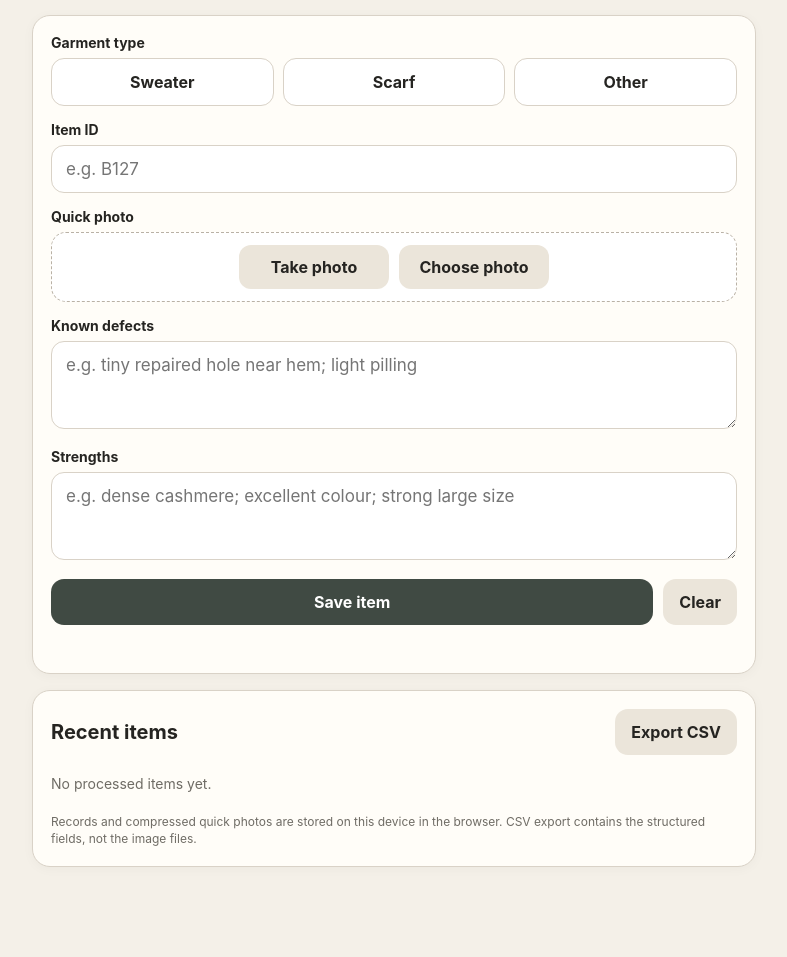
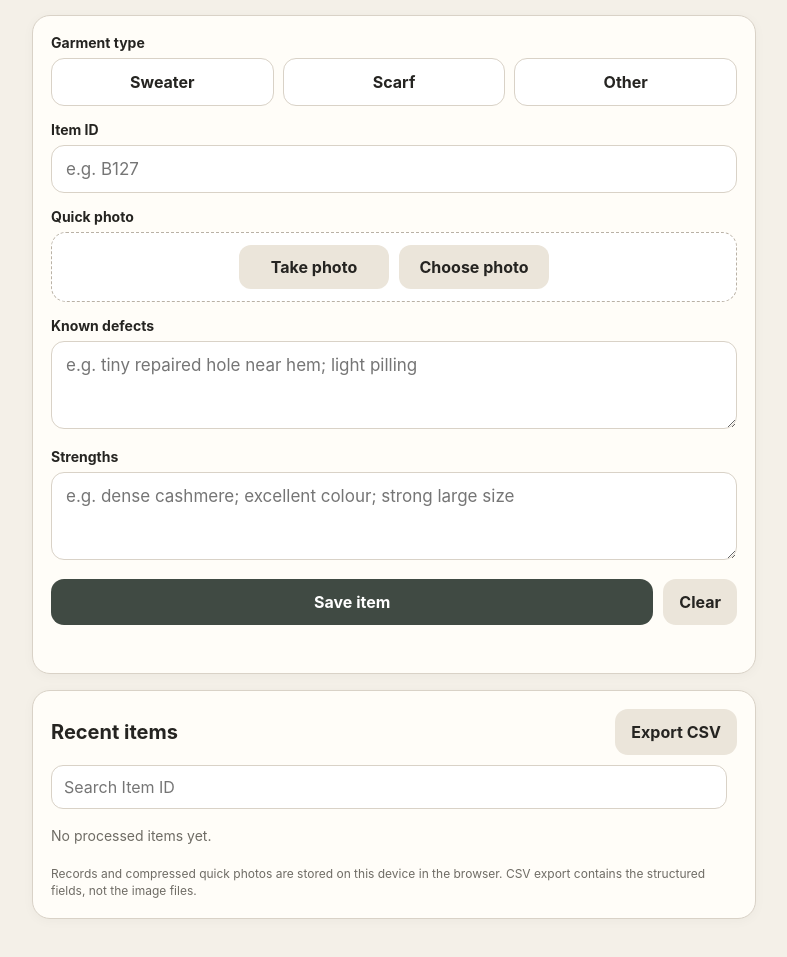
Before and after one commit to annlaurin/sandbox_processing, a plain HTML site: page index.html in a window 1280 px wide. Shown: the part 83-1040 px from the top of the page, without its empty margins (246-1033 px from the left). Drawn offline with Linux system fonts and the light colour scheme.

Commit message:
Implement recent tools for item search and display
Added recent tools section with search input and button for showing all items.

```diff
--- a/index.html
+++ b/index.html
@@ -190,6 +190,28 @@
       margin-bottom:10px;
     }
     .recent-head h2{font-size:20px;margin:0}
+    .recent-tools{
+      display:grid;
+      grid-template-columns:1fr auto;
+      gap:10px;
+      align-items:center;
+      margin-bottom:10px;
+    }
+    .recent-tools input{
+      width:100%;
+      border:1px solid var(--line);
+      border-radius:12px;
+      padding:11px 12px;
+      font:inherit;
+      background:#fff;
+      color:var(--ink);
+      box-sizing:border-box;
+    }
+    .recent-count{
+      font-size:12px;
+      color:var(--muted);
+      margin:-2px 0 6px;
+    }
     .item{
       display:grid;
       grid-template-columns:58px 1fr auto;
@@ -220,6 +242,8 @@
       .grid{grid-template-columns:1fr}
       h1{font-size:27px}
       .wrap{padding-left:14px;padding-right:14px}
+      .recent-tools{grid-template-columns:1fr}
+      .recent-tools button{width:100%}
     }
   </style>
 </head>
@@ -331,6 +355,11 @@
       <h2>Recent items</h2>
       <button id="exportBtn" type="button" class="secondary">Export CSV</button>
     </div>
+    <div class="recent-tools">
+      <input id="itemSearch" type="search" inputmode="search" autocomplete="off" placeholder="Search Item ID" aria-label="Search Item ID" />
+      <button id="showAllBtn" type="button" class="secondary">Show all</button>
+    </div>
+    <div id="recentCount" class="recent-count"></div>
     <div id="recent"></div>
     <div class="footer-note">
       Records and compressed quick photos are stored on this device in the browser.
@@ -345,6 +374,8 @@ const DB_VERSION = 1;
 const STORE = "items";
 let db;
 let currentPhoto = null;
+let showAllItems = false;
+let itemSearchQuery = "";
 
 function openDB(){
   return new Promise((resolve,reject)=>{
@@ -526,12 +557,23 @@ function measurementSummary(x){
 async function renderRecent(){
   const list=await allItems();
   const box=document.getElementById("recent");
+  const count=document.getElementById("recentCount");
+  const showAllBtn=document.getElementById("showAllBtn");
   box.innerHTML="";
-  if(!list.length){
-    box.innerHTML='<div class="empty">No processed items yet.</div>';
-    return;
-  }
-  list.slice(0,20).forEach(x=>{
+
+  const q=itemSearchQuery.trim().toUpperCase();
+  const filtered=q ? list.filter(x=>String(x.id||"").toUpperCase().includes(q)) : list;
+  const visible=q ? filtered : (showAllItems ? filtered : filtered.slice(0,20));
+
+  if(!filtered.length){
+    box.innerHTML=`<div class="empty">${q ? "No matching items." : "No processed items yet."}</div>`;
+    count.textContent=q ? `0 matches · ${list.length} total items` : "";
+  }else{
+    count.textContent=q
+      ? `${filtered.length} match${filtered.length===1?"":"es"} · ${list.length} total items`
+      : `${visible.length} of ${list.length} items shown`;
+
+    visible.forEach(x=>{
       const row=document.createElement("div");row.className="item";
       const img=document.createElement("img");img.className="thumb";
       if(x.photo) img.src=x.photo;
@@ -543,6 +585,21 @@ async function renderRecent(){
       row.append(img,middle,btn);box.append(row);
     });
   }
+
+  showAllBtn.style.display = list.length > 20 && !q ? "inline-block" : "none";
+  showAllBtn.textContent = showAllItems ? "Show recent" : `Show all (${list.length})`;
+}
+
+document.getElementById("itemSearch").addEventListener("input", e=>{
+  itemSearchQuery=e.target.value;
+  renderRecent();
+});
+
+document.getElementById("showAllBtn").addEventListener("click", ()=>{
+  showAllItems=!showAllItems;
+  renderRecent();
+});
+
 function escapeHtml(s){
   return String(s).replace(/[&<>"']/g,m=>({"&":"&amp;","<":"&lt;",">":"&gt;",'"':"&quot;","'":"&#039;"}[m]));
 }
```
Lines whose indentation alone changed are shown as unchanged.
